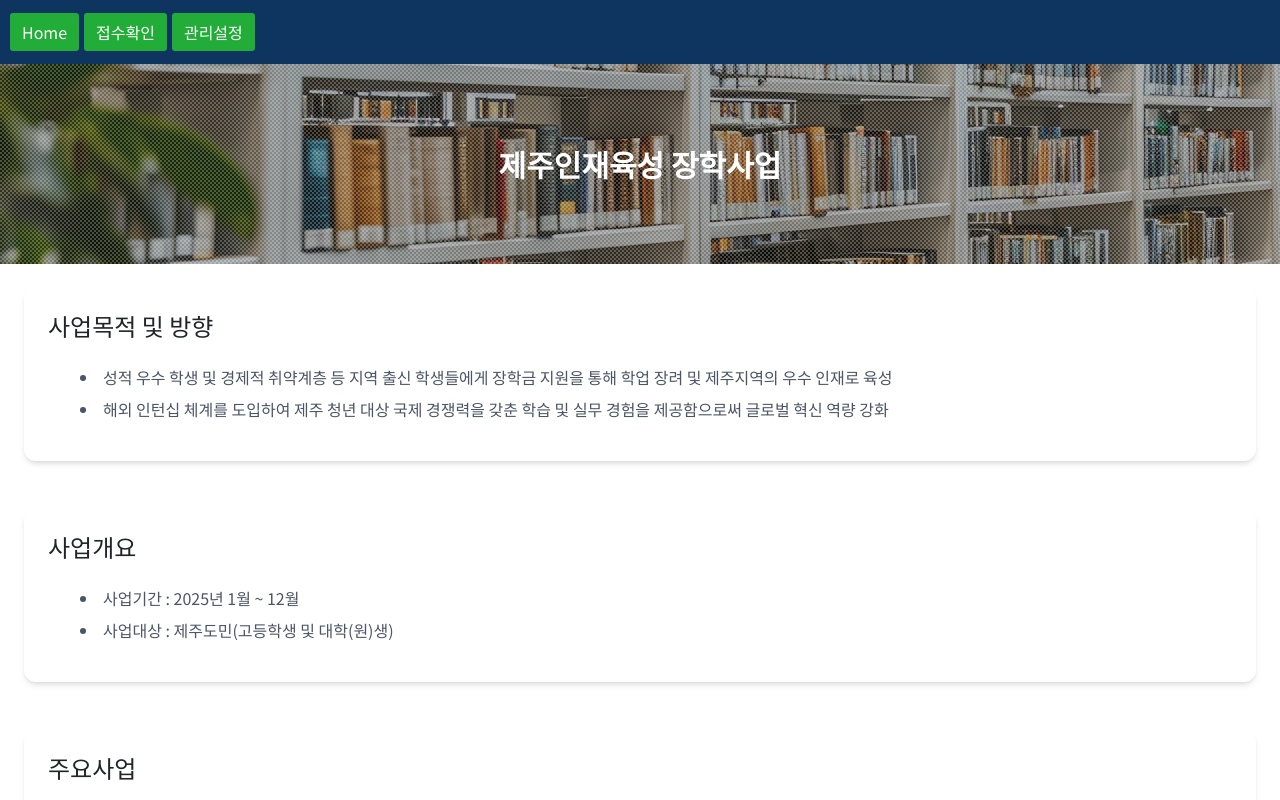
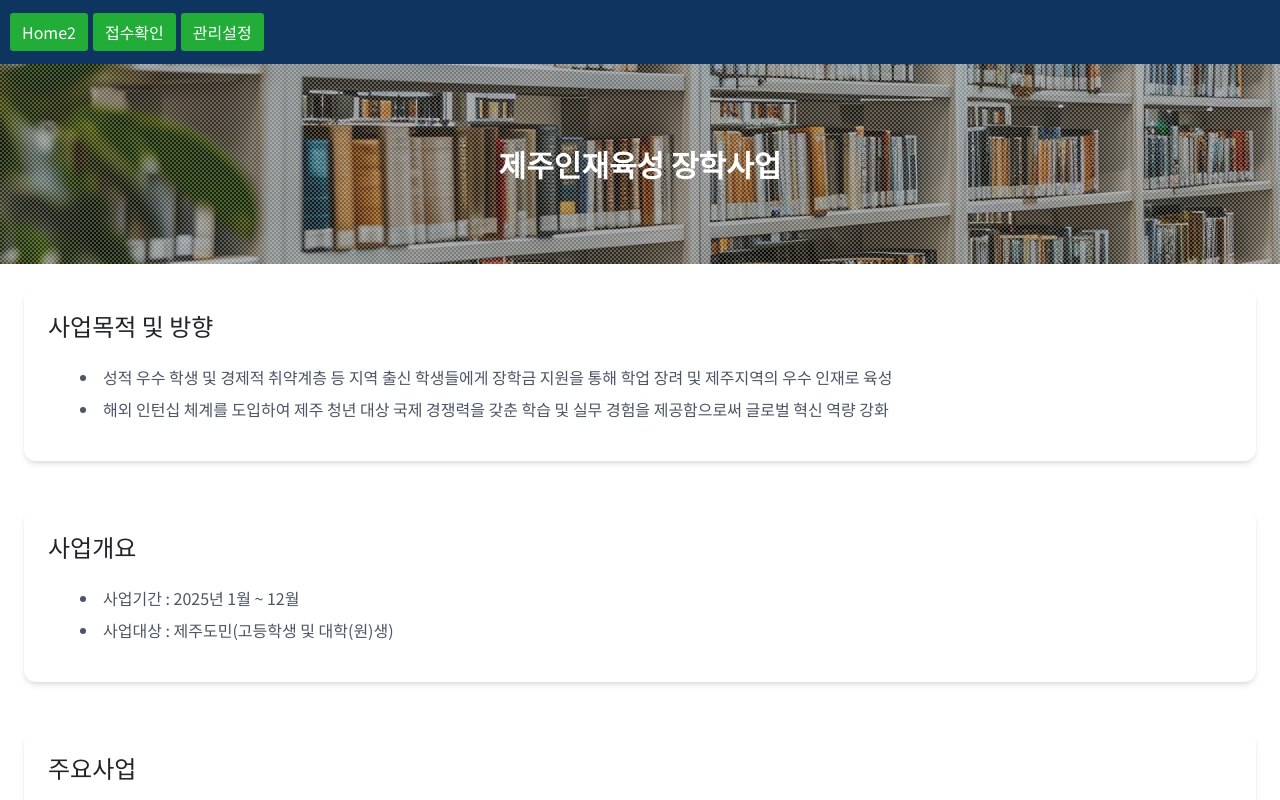
Before and after one commit to Han-Yun-Shik/jiles, a Next.js app: page / in a window 1280 px wide. Shown: the top 800 px of the page. Built offline with nearby package versions, Linux system fonts and the light colour scheme.

Commit message:
Home2 text edit

```diff
--- a/components/UserMenu.tsx
+++ b/components/UserMenu.tsx
@@ -5,7 +5,7 @@ export default function UserMenu() {
     return (
         <>
             <div className="jil_biz_top_wrap">
-                <Link href="/" className="jil_biz_t_btn">Home</Link>
+                <Link href="/" className="jil_biz_t_btn">Home2</Link>
                 <Link href="/wuser/plogin" className="jil_biz_t_btn">접수확인</Link>
                 <Link href="/wadm/slist" className="jil_biz_t_btn">관리설정</Link>
             </div>
```
